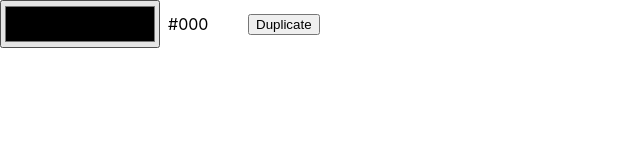
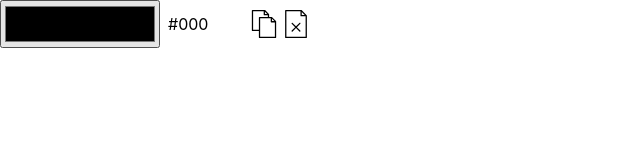
Before and after one commit to Yobuligo/color-palette.react, a React (Create React App) app: page / in a window 1280 px wide. Shown: the top 160 px of the page, without its empty margins (0-640 px from the left). Built offline with nearby package versions, Linux system fonts and the light colour scheme.

Commit message:
Introduce icons and add events

```diff
--- a/src/components/colorPIckerList/ColorPickerList.tsx
+++ b/src/components/colorPIckerList/ColorPickerList.tsx
@@ -1,17 +1,28 @@
 import { useState } from "react";
+import { IColor } from "../../model/IColor";
+import { IdGenerator } from "../../utils/IdGenerator";
 import { ColorPicker } from "../colorPicker/ColorPicker";
 import { IColorPickerListProps } from "./IColorPickerListProps";
 
 export const ColorPickerList: React.FC<IColorPickerListProps> = (props) => {
-  const [colors, setColors] = useState<string[]>(["#000"]);
+  const [colors, setColors] = useState<IColor[]>([
+    { id: IdGenerator.next(), value: "#000" },
+  ]);
 
-  const onDuplicateColor = (color: string) => {
-    setColors((previous) => [...previous, color]);
-  };
+  const onDuplicateColor = (color: IColor) => {};
+
+  const onDeleteColor = (color: IColor) => {};
+
+  const onUpdateColor = (color: IColor) => {};
 
   const items = colors.map((color, index) => (
     <div key={index}>
-      <ColorPicker initialColor={color} onDuplicateColor={onDuplicateColor} />
+      <ColorPicker
+        color={color}
+        onDuplicateColor={() => onDuplicateColor(color)}
+        onDeleteColor={() => onDeleteColor(color)}
+        onUpdateColor={() => onUpdateColor(color)}
+      />
     </div>
   ));
 
--- a/src/components/colorPicker/ColorPicker.module.css
+++ b/src/components/colorPicker/ColorPicker.module.css
@@ -13,3 +13,7 @@
   width: 10rem;
   height: 3rem;
 }
+
+.button {
+  cursor: pointer;
+}
--- a/src/components/colorPicker/ColorPicker.tsx
+++ b/src/components/colorPicker/ColorPicker.tsx
@@ -1,15 +1,17 @@
 import { useId, useState } from "react";
+import { ReactComponent as CopyIcon } from "../../assets/copy.svg";
+import { ReactComponent as DeleteIcon } from "../../assets/delete.svg";
 import styles from "./ColorPicker.module.css";
 import { IColorPickerProps } from "./IColorPickerProps";
 
 export const ColorPicker: React.FC<IColorPickerProps> = (props) => {
   const inputId = useId();
-  const [color, setColor] = useState(props.initialColor);
+  const [color, setColor] = useState(props.color.value);
 
-  const onSetColor = (event: React.ChangeEvent<HTMLInputElement>) =>
+  const onSetColor = (event: React.ChangeEvent<HTMLInputElement>) => {
     setColor(event.target.value);
-
-  const onDuplicateColor = () => props.onDuplicateColor?.(color);
+    props.onUpdateColor(event.target.value);
+  };
 
   return (
     <div className={styles.colorPicker}>
@@ -23,7 +25,16 @@ export const ColorPicker: React.FC<IColorPickerProps> = (props) => {
       <label className={styles.label} htmlFor={inputId}>
         {color}
       </label>
-      <button onClick={onDuplicateColor}>Duplicate</button>
+      <CopyIcon
+        width={"2rem"}
+        onClick={props.onDuplicateColor}
+        className={styles.button}
+      />
+      <DeleteIcon
+        width={"2rem"}
+        onClick={props.onDeleteColor}
+        className={styles.button}
+      />
     </div>
   );
 };
--- a/src/model/IColor.ts
+++ b/src/model/IColor.ts
@@ -1,4 +1,4 @@
 export interface IColor {
   id: number;
-  color: string;
+  value: string;
 }
--- /dev/null
+++ b/src/utils/IdGenerator.ts
@@ -0,0 +1,10 @@
+class IdGeneratorDefault {
+  private cursor = 1;
+
+  next() {
+    this.cursor++;
+    return this.cursor;
+  }
+}
+
+export const IdGenerator = new IdGeneratorDefault();
```
Also changed, not shown: src/components/colorPicker/IColorPickerProps.ts (+6 -2 lines), src/assets/copy.svg (added), src/assets/delete.svg (added).
